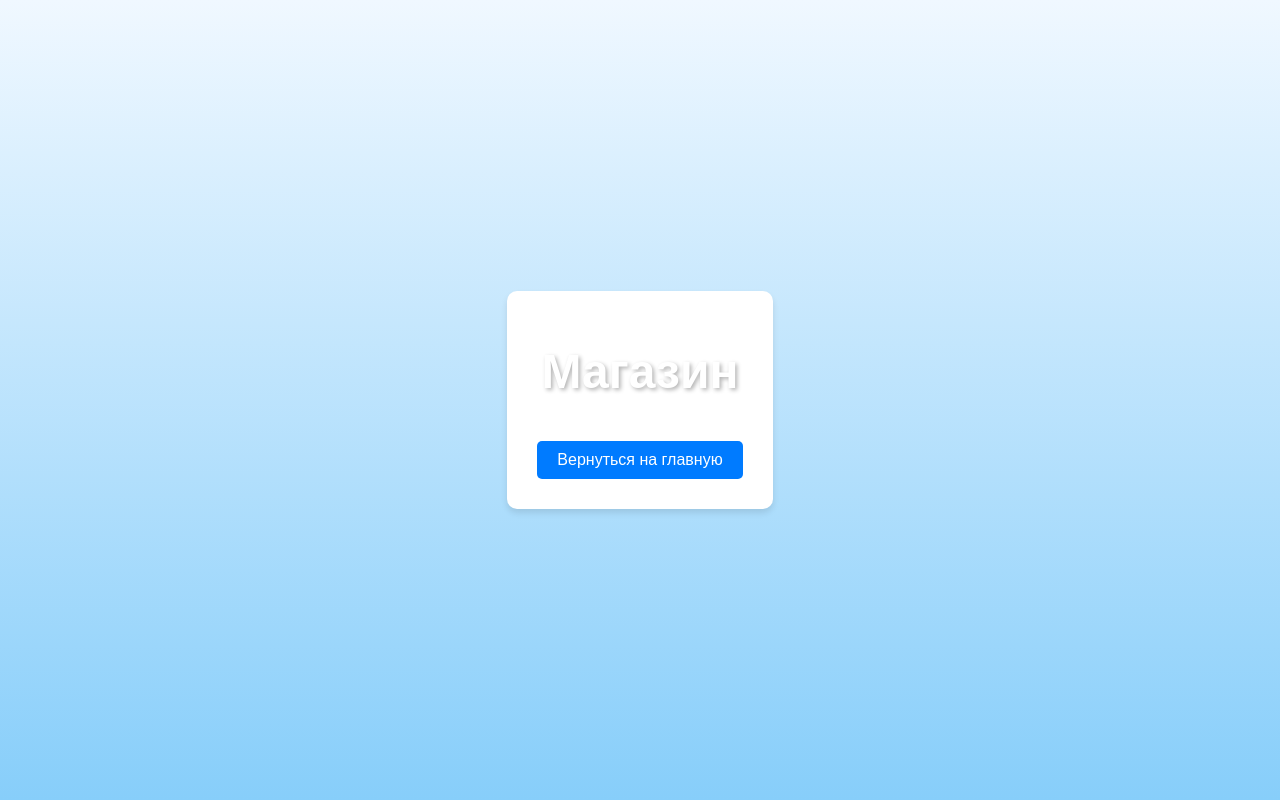
After one commit to PrimalSt/bot2, a Python web app: template templates/shop.html in a window 1280 px wide. The commit adds this page. Run offline with Jinja, Linux system fonts and the light colour scheme; the template is opened without the code that fills it, so the values that code supplies are empty.

Commit message:
Add files via upload

```diff
--- a/static/css/styles.css
+++ b/static/css/styles.css
@@ -1,25 +1,33 @@
 body {
-  font-family: 'Roboto', Arial, sans-serif;
-  background:#2d2d2d;
-  color: #ffffff;
-  text-align: center;
+  font-family: Arial, sans-serif;
+  background: linear-gradient(to bottom, #f0f8ff, #87cefa);
   margin: 0;
   padding: 0;
+  display: flex;
+  justify-content: center;
+  align-items: center;
+  height: 100vh;
 }
 
 .container {
-  max-width: 800px;
-  margin: 50px auto;
-  background: #2d2d2d;
-  padding: 30px;
-  border-radius: 15px;
-  box-shadow: 0 8px 16px rgba(0, 0, 0, 0.2);
+  max-width: 600px;
+  text-align: center;
+  background: white;
+  padding: 20px;
+  border-radius: 10px;
+  box-shadow: 0px 4px 6px rgba(0, 0, 0, 0.1);
 }
 
 h1 {
   font-size: 3rem;
   color: #ffffff;
   text-shadow: 2px 2px 4px rgba(0, 0, 0, 0.3);
+}
+
+h2 {
+  font-size: 5rem;
+  color: #01ffff4b;
+  text-shadow: 2px 2px 4px rgba(8, 49, 77, 0.3);
 }
 
 #slots-container {
@@ -44,21 +52,18 @@ h1 {
 
 .slot.spinning {
   animation: spin 0.5s infinite linear;
-  box-shadow: 0px 0px 10px 5px rgba(252, 152, 2, 0.699);
-}button {
-  display: block;
-  margin: 25px auto;
-  padding: 15px 30px;
-  font-size: 1.2rem;
+  box-shadow: 0px 0px 10px 5px rgba(206, 40, 48, 0.699);
+}
+button {
+  margin: 10px;
+  padding: 10px 20px;
+  font-size: 1rem;
+  border: none;
+  border-radius: 5px;
   background-color: #007bff;
   color: white;
-  border: none;
-  border-radius: 8px;
   cursor: pointer;
-  transition: all 0.3s ease;
-  text-transform: uppercase;
-  font-weight: bold;
-  box-shadow: 0 4px 6px rgba(0, 0, 0, 0.2);
+  transition: background-color 0.3s;
 }
 .slot.winning {
   background-color: gold;
@@ -147,7 +152,7 @@ input:focus {
   height: 10px;
   border-radius: 50%;
   background-color: red;
-  animation: fireworks 0.8s ease-out forwards;
+  animation: fireworks 1.5s ease-out forwards;
 }
 #fireworks-container {
   position: fixed;
@@ -159,3 +164,15 @@ input:focus {
   height: 100%;
   z-index: 1000;
 }
+
+ul {
+  list-style: none;
+  padding: 0;
+}
+
+li {
+  margin: 10px 0;
+  padding: 10px;
+  border: 1px solid #ccc;
+  border-radius: 5px;
+}
--- a/static/js/app.js
+++ b/static/js/app.js
@@ -110,7 +110,7 @@ document.addEventListener("DOMContentLoaded", () => {
     // Запуск анимации крутки слотов
     slotElements.forEach(slot => {
       slot.classList.add("spinning");
-      slot.classList.remove("winning", "losing");
+      slot.classList.remove("winning", "losing", "winning-star");
       // slot.textContent = "🍒"; // Устанавливаем дефолтный символ
     });
 
@@ -258,5 +258,6 @@ async function fetchLeaderboard() {
   }
 }
 
+
 // Загружаем таблицу лидеров при старте
 document.addEventListener("DOMContentLoaded", fetchLeaderboard);
--- /dev/null
+++ b/static/js/shop.js
@@ -0,0 +1,47 @@
+async function fetchShopItems() {
+  try {
+    const response = await fetch("/api/shop");
+    const data = await response.json();
+
+    if (!response.ok) {
+      throw new Error(data.error || "Не удалось загрузить магазин.");
+    }
+
+    const shopItemsElement = document.getElementById("shop-items");
+    shopItemsElement.innerHTML = data.items
+      .map(item => `
+              <li>
+                  <strong>${item.name}</strong> - ${item.price} монет
+                  <p>${item.description}</p>
+                  <button onclick="buyItem(${item.id})">Купить</button>
+              </li>
+          `)
+      .join("");
+  } catch (error) {
+    console.error("Ошибка загрузки магазина:", error);
+  }
+}
+
+async function buyItem(itemId) {
+  try {
+    const telegramId = Telegram.WebApp.initDataUnsafe.user.id;
+
+    const response = await fetch("/api/shop/buy", {
+      method: "POST",
+      headers: { "Content-Type": "application/json" },
+      body: JSON.stringify({ telegram_id: telegramId, item_id: itemId }),
+    });
+
+    const data = await response.json();
+    if (!response.ok) {
+      throw new Error(data.error || "Не удалось совершить покупку.");
+    }
+
+    alert(data.message);
+  } catch (error) {
+    console.error("Ошибка при покупке:", error);
+    alert(error.message);
+  }
+}
+
+document.addEventListener("DOMContentLoaded", fetchShopItems);
--- a/templates/index.html
+++ b/templates/index.html
@@ -25,6 +25,7 @@
     <p id="result"></p>
     <button id="daily-bonus">Получить ежедневный бонус</button>
     <p id="bonus-message"></p>
+    <button onclick="location.href='/shop'">Перейти в магазин</button>
     <h2>Таблица лидеров</h2>
     <ul id="leaderboard"></ul>
 
--- /dev/null
+++ b/templates/shop.html
@@ -0,0 +1,20 @@
+<!DOCTYPE html>
+<html lang="en">
+
+<head>
+  <meta charset="UTF-8">
+  <meta name="viewport" content="width=device-width, initial-scale=1.0">
+  <title>Магазин</title>
+  <link rel="stylesheet" href="/static/css/styles.css">
+</head>
+
+<body>
+  <div class="container">
+    <h1>Магазин</h1>
+    <ul id="shop-items"></ul>
+    <button onclick="location.href='/'">Вернуться на главную</button>
+  </div>
+  <script src="/static/js/shop.js"></script>
+</body>
+
+</html>
```
Also changed, not shown: app.py (+64 -12 lines), database.py (+14 -2 lines).
